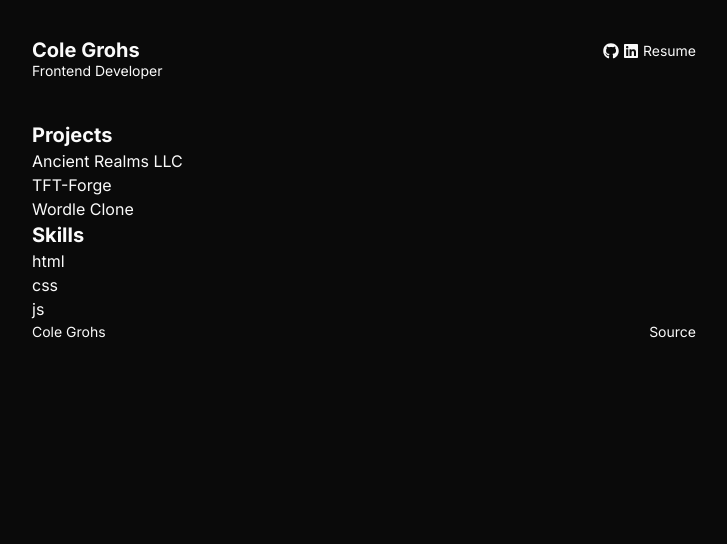
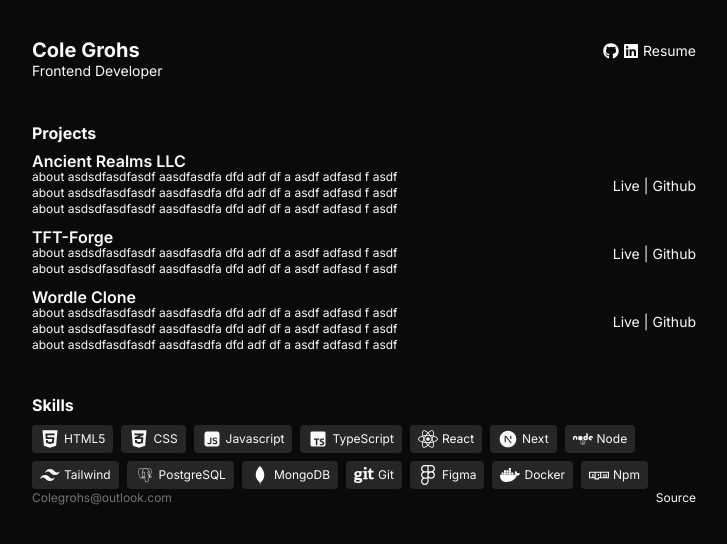
Before and after one commit to cshorg/portfolio, a React (Vite) app: page / in a window 1280 px wide. Shown: the top 544 px of the page, without its empty margins (276-1003 px from the left). Built offline with nearby package versions, Linux system fonts and the light colour scheme.

Commit message:
refactoring structure

```diff
--- a/src/components/Footer.tsx
+++ b/src/components/Footer.tsx
@@ -1,10 +1,10 @@
 export default function Footer() {
   return (
-    <footer className="sticky bottom-0 left-0 flex items-start justify-between w-full">
-      <p className="text-neutral-50 text-[14px] ">Cole Grohs</p>
+    <footer className="flex items-start justify-between w-full mb-10">
+      <p className="text-neutral-500 text-[12px]">Colegrohs@outlook.com</p>
       <a
         href="https://github.com/cshorg/portfolio"
-        className="text-neutral-50 text-[14px] hover:underline cursor-pointer"
+        className="text-neutral-50 text-[12px] hover:underline cursor-pointer"
       >
         Source
       </a>
--- a/src/components/Projects.tsx
+++ b/src/components/Projects.tsx
@@ -1,20 +1,88 @@
+import {
+  FaHtml5,
+  FaCss3Alt,
+  FaReact,
+  FaNode,
+  FaGit,
+  FaFigma,
+  FaDocker,
+  FaNpm
+} from "react-icons/fa"
+import { BiLogoTypescript } from "react-icons/bi"
+import { DiPostgresql, DiMongodb } from "react-icons/di"
+import {
+  RiJavascriptFill,
+  RiTailwindCssFill,
+  RiNextjsFill
+} from "react-icons/ri"
+
 export default function Projects() {
+  const skills = [
+    { label: "HTML5", icon: <FaHtml5 size={20} /> },
+    { label: "CSS", icon: <FaCss3Alt size={20} /> },
+    { label: "Javascript", icon: <RiJavascriptFill size={20} /> },
+    { label: "TypeScript", icon: <BiLogoTypescript size={20} /> },
+    { label: "React", icon: <FaReact size={20} /> },
+    { label: "Next", icon: <RiNextjsFill size={20} /> },
+    { label: "Node", icon: <FaNode size={20} /> },
+    { label: "Tailwind", icon: <RiTailwindCssFill size={20} /> },
+    { label: "PostgreSQL", icon: <DiPostgresql size={20} /> },
+    { label: "MongoDB", icon: <DiMongodb size={20} /> },
+    { label: "Git", icon: <FaGit size={20} /> },
+    { label: "Figma", icon: <FaFigma size={20} /> },
+    { label: "Docker", icon: <FaDocker size={20} /> },
+    { label: "Npm", icon: <FaNpm size={20} /> }
+  ]
+  const projects = [
+    {
+      name: "Ancient Realms LLC",
+      desc: "about asdsdfasdfasdf aasdfasdfa dfd adf df a asdf adfasd f asdf about asdsdfasdfasdf aasdfasdfa dfd adf df a asdf adfasd f asdf about asdsdfasdfasdf aasdfasdfa dfd adf df a asdf adfasd f asdf"
+    },
+    {
+      name: "TFT-Forge",
+      desc: "about asdsdfasdfasdf aasdfasdfa dfd adf df a asdf adfasd f asdf about asdsdfasdfasdf aasdfasdfa dfd adf df a asdf adfasd f asdf"
+    },
+    {
+      name: "Wordle Clone",
+      desc: "about asdsdfasdfasdf aasdfasdfa dfd adf df a asdf adfasd f asdf about asdsdfasdfasdf aasdfasdfa dfd adf df a asdf adfasd f asdf about asdsdfasdfasdf aasdfasdfa dfd adf df a asdf adfasd f asdf"
+    }
+  ]
+
   return (
     <section className="mt-10">
       <div>
-        <h1 className="text-xl font-bold">Projects</h1>
-        <ul>
-          <li>Ancient Realms LLC</li>
-          <li>TFT-Forge</li>
-          <li>Wordle Clone</li>
+        <h1 className="font-bold">Projects</h1>
+        <ul className="flex flex-col gap-3 mt-2">
+          {projects.map((project, index) => (
+            <li key={index} className="flex items-center justify-between">
+              <div className="leading-4">
+                <h2 className="font-semibold">{project.name}</h2>
+
+                <p className="text-neutral-50 text-[12px] max-w-[400px]">
+                  {project.desc}
+                </p>
+              </div>
+
+              <div className="flex gap-1 text-neutral-50 text-[14px] cursor-pointer">
+                <a className="hover:underline">Live</a>|
+                <a className="hover:underline">Github</a>
+              </div>
+            </li>
+          ))}
         </ul>
       </div>
-      <div>
-        <h1 className="text-xl font-bold">Skills</h1>
-        <ul>
-          <li>html</li>
-          <li>css</li>
-          <li>js</li>
+      <div className="mt-10 ">
+        <h1 className="font-bold">Skills</h1>
+        <ul className="flex flex-wrap items-center max-w-screen-md gap-2 mt-2">
+          {skills.map((skill, index) => (
+            <li
+              key={index}
+              className="flex items-center gap-1 px-2 py-1 text-[12px] rounded-sm bg-neutral-800"
+            >
+              {skill.icon}
+              {skill.label}
+            </li>
+          ))}
         </ul>
       </div>
     </section>
--- a/src/index.css
+++ b/src/index.css
@@ -76,5 +76,20 @@
 }
 
 .fade-in {
-  @apply transition-opacity duration-300 ease-in-out;
+	opacity: 1;
+	animation-name: fadeInOpacity;
+	animation-iteration-count: 1;
+	animation-timing-function: ease-in;
+	animation-duration: .7s;
 }
+
+@keyframes fadeInOpacity {
+	0% {
+		opacity: 0;
+    filter: blur(8px)
+	}
+	100% {
+		opacity: 1;
+    filter: blur(0px)
+	}
+}
```
